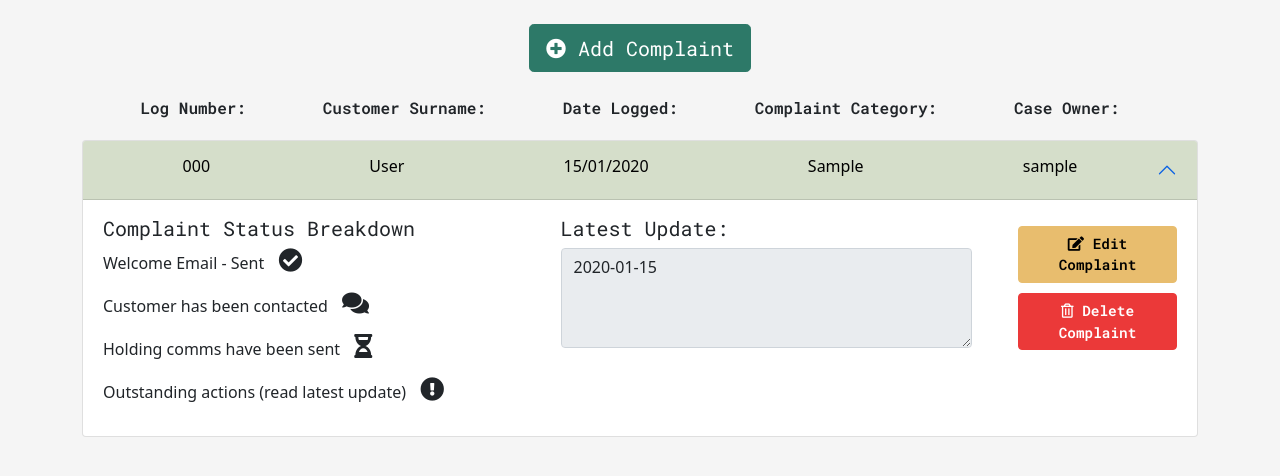
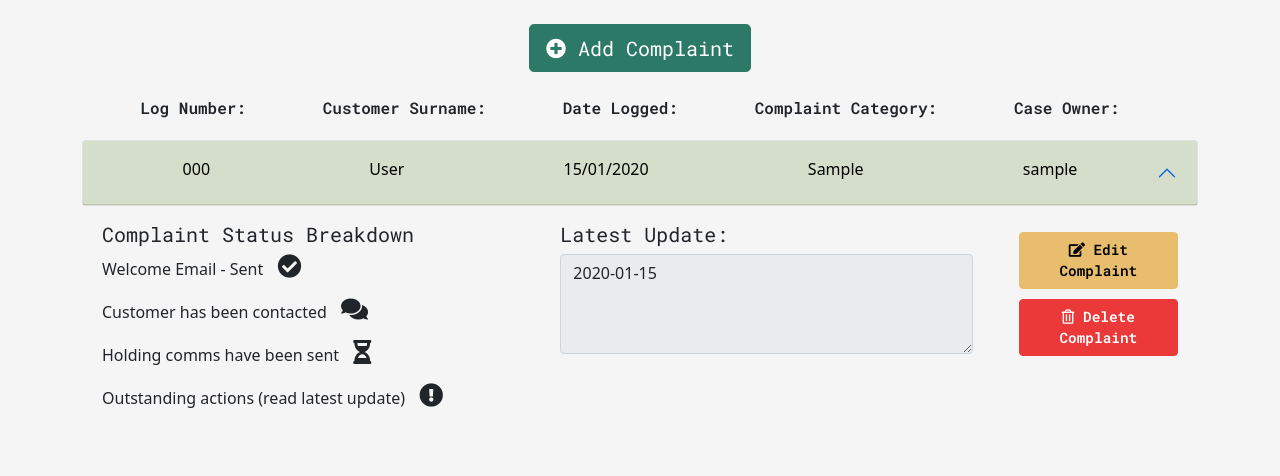
Before and after one commit to JoelMichaelRutter/Alli_Cator-MS4, a Django app: page / in a window 1280 px wide, after a click that opens the changed part. Shown: the part 72-548 px from the top of the page. Run offline with Django 3.2, Linux system fonts and the light colour scheme; a user stored in the database is signed in; tables that the repository leaves empty hold one stand-in row (values such as "Sample post").

Commit message:
validated html and saw some was not legal so amended html and fixed validation errors in index.html

```diff
--- a/static/css/style.css
+++ b/static/css/style.css
@@ -98,9 +98,13 @@ a {
     color: #000;
 }
 
-/* .accordion-item {
-    border-right: 1px solid rgba(0,0,0,.125);
-} */
+.accordion-item {
+    cursor: pointer;
+}
+
+.accordion-body {
+    cursor: auto;
+}
 
 
 .complaint-status-icon {
--- a/templates/index.html
+++ b/templates/index.html
@@ -8,10 +8,8 @@
     <!-- ADD COMPLAINT BUTTON ROW -->
     <div class="row">
         <div class="col-sm-12 mt-4 d-flex justify-content-center">
-            <a href="{% url 'add-complaint' %}">
-                <button type="button" class="btn btn-primary btn-lg add-btn-custom roboto-font"><i
-                        class="fas fa-plus-circle"></i> Add
-                    Complaint</button>
+            <a href="{% url 'add-complaint' %}" class="btn btn-primary btn-lg add-btn-custom roboto-font">
+                <i class="fas fa-plus-circle"></i> Add Complaint
             </a>
         </div>
     </div>
@@ -19,9 +17,7 @@
     {% if complaint_list|length %}
         <div class="row">
             <div class="col-sm-12 mt-4">
-                <div
-                    class="larger-screen-accordion-header-container d-none d-sm-none d-md-inline-flex justify-content-around mb-1 w-100">
-
+                <div class="larger-screen-accordion-header-container d-none d-sm-none d-md-inline-flex justify-content-around mb-1 w-100">
                     <div class="accordion-header-item roboto-font">
                         <p>Log Number:</p>
                     </div>
@@ -39,14 +35,14 @@
                     </div>
                 </div>
                 {% for complaint in complaint_list %}
-                <div class="accordion" id="accordionExample">
+                <div class="accordion" id="complaintAccordion">
                     <div class="accordion-item">
-                        <h2 class="accordion-header" id="headingOne">
-                            <button class="accordion-button" type="button" data-bs-toggle="collapse"
-                                data-bs-target="#collapse{{complaint.log_number }}" aria-expanded="true"
-                                aria-controls="collapseOne">
-                                <div class="complaint-list-info-container d-md-inline-flex justify-content-around w-100"">
-                                                <div class=" d-sm-block mb-2">
+                        <div class="accordion-header" id="complaintHeading">
+                            <div class="accordion-button" data-bs-toggle="collapse" role="button"
+                                data-bs-target="#collapse{{ complaint.log_number }}" aria-expanded="true"
+                                aria-controls="collapse{{complaint.log_number}}">
+                                <div class="complaint-list-info-container d-md-inline-flex justify-content-around w-100">
+                                    <div class=" d-sm-block mb-2">
                                     <span class="mobile-complaint-header-label d-md-none d-lg-none roboto-font">Log
                                         Number:</span> <span id="complaintLogNumber">{{ complaint.log_number }}</span>
                                 </div>
@@ -66,11 +62,13 @@
                                     <span class="mobile-complaint-header-label d-md-none d-lg-none roboto-font">Case
                                         Owner:</span> {{ complaint.case_owner }}
                                 </div>
+                            </div>
+                        </div>
                     </div>
-                    </button>
-                    </h2>
-                    <div id="collapse{{complaint.log_number}}" class="accordion-collapse collapse"
-                        aria-labelledby="headingOne" data-bs-parent="#accordionExample">
+                </div>
+            </div>
+            <div id="collapse{{complaint.log_number}}" class="accordion-collapse collapse"
+                        aria-labelledby="complaintHeading" data-bs-parent="#accordionExample">
                         <div class="accordion-body">
                             <div class="row">
                                 <div class="col-sm-12 col-md-6 col-lg-5">
@@ -94,7 +92,7 @@
                                     {% else %}
                                     <div>
                                         <p>No contact established with the customer <i
-                                                class="fas fa-comment-slash complaint-status-icon"></i></i>
+                                                class="fas fa-comment-slash complaint-status-icon"></i>
                                         </p>
                                     </div>
                                     {% endif %}
@@ -129,10 +127,8 @@
                                 </div>
                                 <div class="col-sm-12 col-lg-2 accordion-function-button-container">
                                     <!-- EDIT COMPLAINT BUTTON -->
-                                    <a href="{% url 'edit-complaint' complaint.log_number %}">
-                                        <button type="button" class="btn btn-primary edit-btn-custom roboto-font"><i
-                                                class="fas fa-edit"></i> Edit Complaint</button>
-                                    </a>
+                                    <a href="{% url 'edit-complaint' complaint.log_number %}" class="btn btn-primary edit-btn-custom roboto-font"><i
+                                        class="fas fa-edit"></i> Edit Complaint</a>
                                     <!-- DELETE COMPLAINT BUTTON - THIS TRIGGERS MODAL TO ENSURE THAT COMPLAINTS ARE NOT DELETED UNINTENIONALLY -->
                                     <button type="button" class="btn btn-warning delete-btn-custom roboto-font"
                                         data-bs-toggle="modal" data-bs-target="#deleteComplaint{{ complaint.log_number }}"
@@ -152,14 +148,18 @@
             <nav aria-label="Page navigation">
                 <ul class="pagination justify-content-center mt-3">
                     {% if page_obj.has_previous %}
-                    <li><a href="?page={{ page_obj.previous_page_number }}"><button
-                                class="btn btn-primary add-btn-custom roboto-font"><i class="fas fa-arrow-circle-left"></i>
-                                Prev</button> </a></li>
+                    <li>
+                        <a href="?page={{ page_obj.previous_page_number }}" class="btn btn-primary add-btn-custom roboto-font">
+                            <i class="fas fa-arrow-circle-left"></i> Prev
+                        </a>
+                    </li>
                     {% endif %}
                     {% if page_obj.has_next %}
-                    <li><a href="?page={{ page_obj.next_page_number }}"><button
-                                class="btn btn-primary btn-large add-btn-custom roboto-font-bold">Next <i
-                                    class="fas fa-arrow-circle-right"></i></button> </a></li>
+                    <li>
+                        <a href="?page={{ page_obj.next_page_number }}" class="btn btn-primary btn-large add-btn-custom roboto-font-bold">
+                            Next <i class="fas fa-arrow-circle-right"></i>
+                        </a>
+                    </li>
 
                     {% endif %}
                 </ul>
@@ -176,28 +176,28 @@
     <!-- </div> -->
     <!-- USER AUTHENTICATED ELSE CHECK - IF USER NOT AUTHENTICATED SHOWS BOX WITH OPTIONS AND GUIDANCE & REDIRECTS TO SIGN IN AND SIGNUP TEMPLATES -->
     {% else %}
-        <div class="container">
-            <!-- USER NOT AUTHENTICATED BOX & OPTIONS -->
-            <div class="row">
+        <!-- <div class="container">
+            USER NOT AUTHENTICATED BOX & OPTIONS
+             <div class="row">
                 <div class="col-sm-10 offset-sm-1 col-md-4 offset-md-4">
                     <div class="custom-container">
                         <h3>Welcome to Alli_cator!</h3>
                         <p>Your friendly complaints management tool.</p>
                         <p>It doesn't look like we're acquainted at the moment, please choose one of the options below.</p>
-                        <!-- SIGN IN BUTTON -->
+                        SIGN IN BUTTON
                         <div class="justify-content-center">
                             <a href="{% url 'account_login' %}">
                                 <button type="button" class="btn btn-primary">Sign In</button>
                             </a>
-                            <!-- REGISTER BUTTON -->
+                             REGISTER BUTTON
                             <a href="{% url 'account_signup' %}">
                                 <button type="button" class="btn btn-warning">Register</button>
                             </a>
-                        </div>
+                       </div>
                     </div>
                 </div>
             </div>
-        </div>
+        </div> -->
     {% endif %}
     <!-- MODAL FOR DELETING COMPLAINTS ARE RENDERED ALONG WITH EACH ITEM IN THE COMPLAINT LIST THEY ARE APPROPRIATLEY
         ID'd WITH THE LOG NUMBER WHICH IS THE PRIMARY KEY IN THE DATABASE THIS ALLOWS EACH COMPLAINT ITEM TO OPEN THE CORRECT MODAL -->
@@ -224,9 +224,8 @@
                     <div class="modal-footer">
                         <button type="button" class="btn btn-secondary cancel-btn-custom roboto-font"
                             data-bs-dismiss="modal"><i class="fas fa-undo-alt"></i> Cancel</button>
-                        <a href="/delete-complaint/{{ complaint.log_number }}" id="confirmDeleteButton">
-                            <button type="button" class="btn btn-primary delete-btn-custom roboto-font"><i
-                                    class="far fa-trash-alt"></i> Delete Complaint</button>
+                        <a href="/delete-complaint/{{ complaint.log_number }}" id="confirmDeleteButton" class="btn btn-primary delete-btn-custom roboto-font">
+                            <i class="far fa-trash-alt"></i> Delete Complaint
                         </a>
 
                     </div>
```
